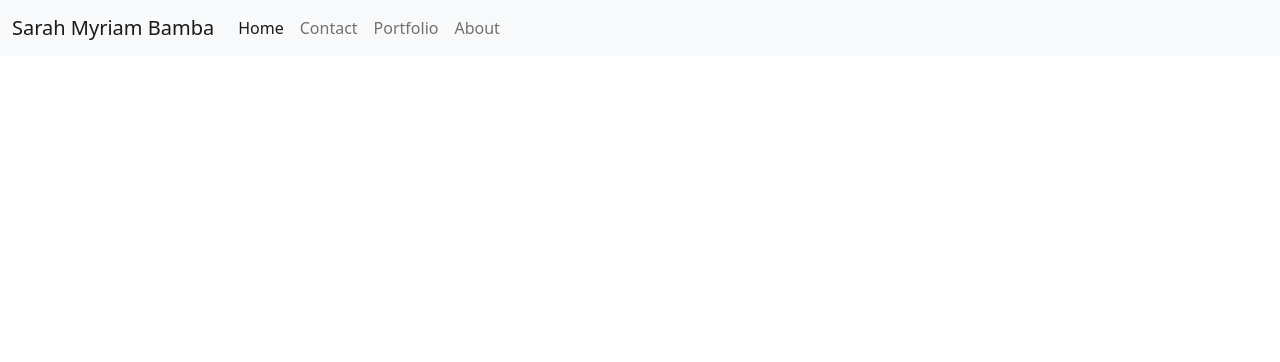
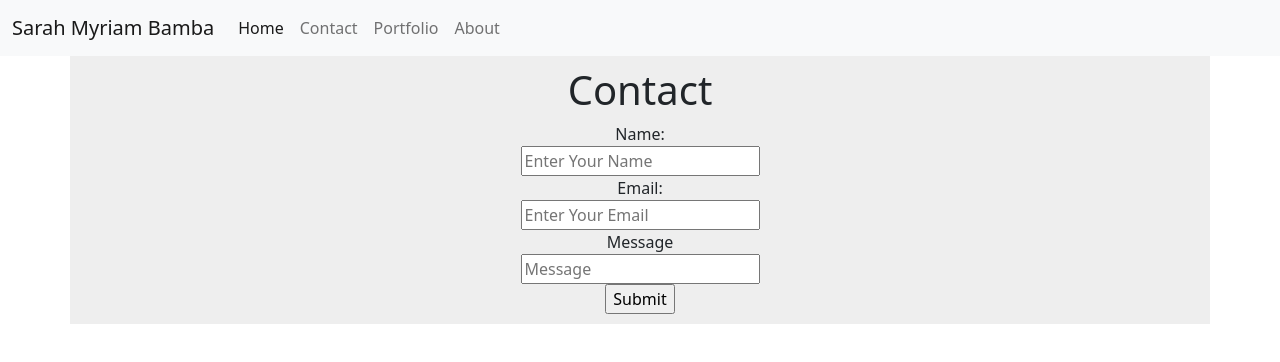
Before and after one commit to SarahMyriam/Responsive-Portfolio-1, a plain HTML site: page contact.html in a window 1280 px wide. Drawn offline with nearby package versions, Linux system fonts and the light colour scheme.

Commit message:
create the form for whomever visists my portfolio to be able to contact me, within the form tag, the label and input

```diff
--- a/contact.html
+++ b/contact.html
@@ -39,9 +39,26 @@
             </div>
         </nav>
     </header>
-    <!--
-
-    -->
+    <!---->
+    <div class="container">
+        <h1>Contact</h1>
+        <form>
+            <label for="name">Name:</label>
+            <br>
+            <input type="name" id="name" placeholder="Enter Your Name">
+            <br>
+            <label for="email">Email:</label>
+            <br>
+            <input type="email"id="email" placeholder="Enter Your Email">
+            <br>
+            <label for="message">Message</label>
+            <br>
+            <input type="text" id="text" placeholder="Message">
+            <br>
+            <input type="submit" id="submit" value="Submit">
+        </form>
+    </div>
+    <!---->
 
 </body>
 </html>
```
